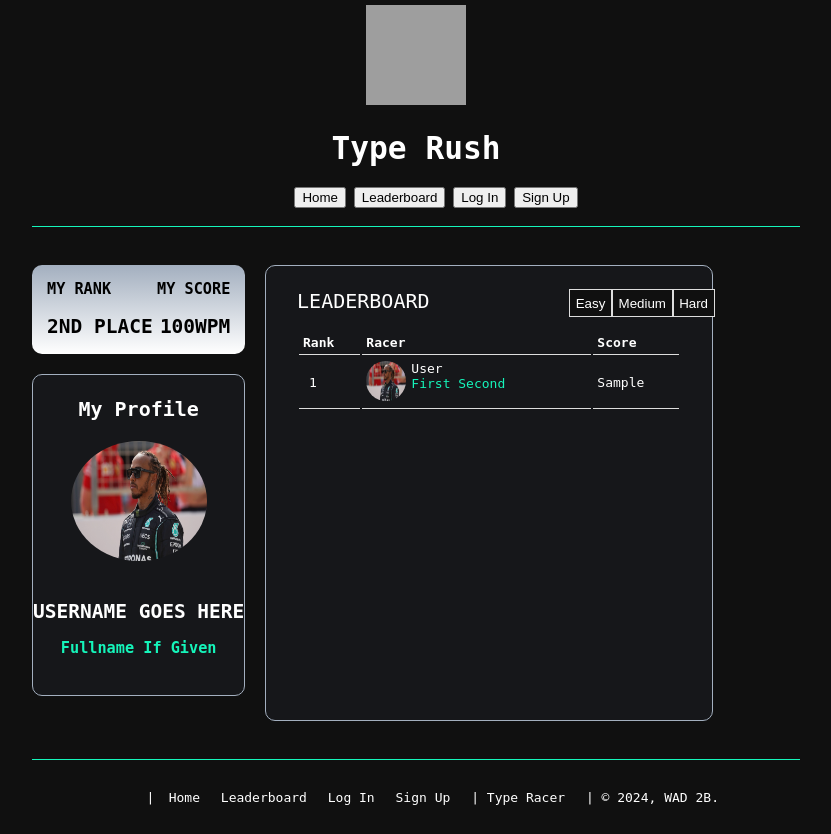
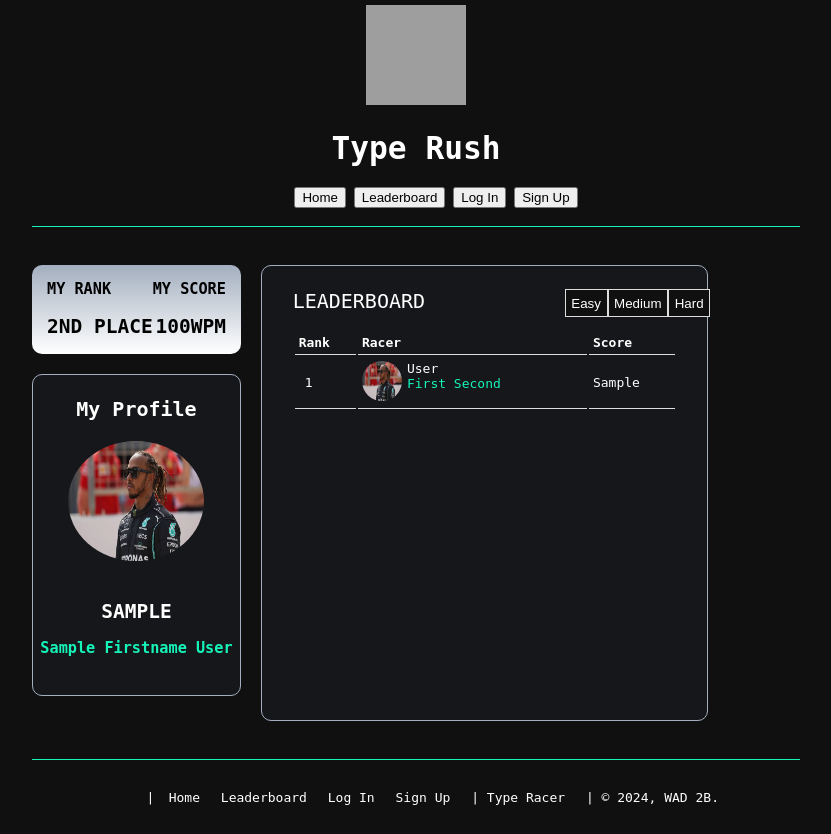
Before and after one commit to TheCalebHenshaw/TypeRush, a Django app: template templates/typerush/leaderboard.html in a window 1280 px wide. Shown: the whole page, without its empty margins (224-1055 px from the left). Run offline with Django 3.2, Linux system fonts and the light colour scheme; the template is opened without the code that fills it: most values are stand-ins (such as "Sample title", 1, 10 or a date in 2020); grey boxes are pictures that could not be loaded.

Commit message:
template: user data added

```diff
--- a/templates/typerush/leaderboard.html
+++ b/templates/typerush/leaderboard.html
@@ -32,8 +32,8 @@
                 <img src="{% static 'images/profile1.jpg' %}" alt="profile pic goes here" />
             </div>
             <div class="profile-title">
-                <h2 id="username">Username goes here</h2>
-                <h3 id="real-name"> Fullname if given</h3>
+                <h2 id="username">{{ user_instance.username }}</h2>
+                <h3 id="real-name"> {{user_instance.firstname}} {{user_instance.surname }}</h3>
             </div>
 
         </div>
--- a/typerush/models.py
+++ b/typerush/models.py
@@ -7,7 +7,8 @@ from django.contrib.auth.models import User
 class Player(models.Model):
     # includes username and password
     user = models.OneToOneField(User, on_delete=models.CASCADE)
-
+    firstname = models.CharField(max_length=128)
+    surname = models.CharField(max_length=128)
     country = models.CharField(max_length = 128)
     profile_picture = models.ImageField(upload_to='profile_images', blank=True)
     total_races = models.IntegerField(default=0)
```
